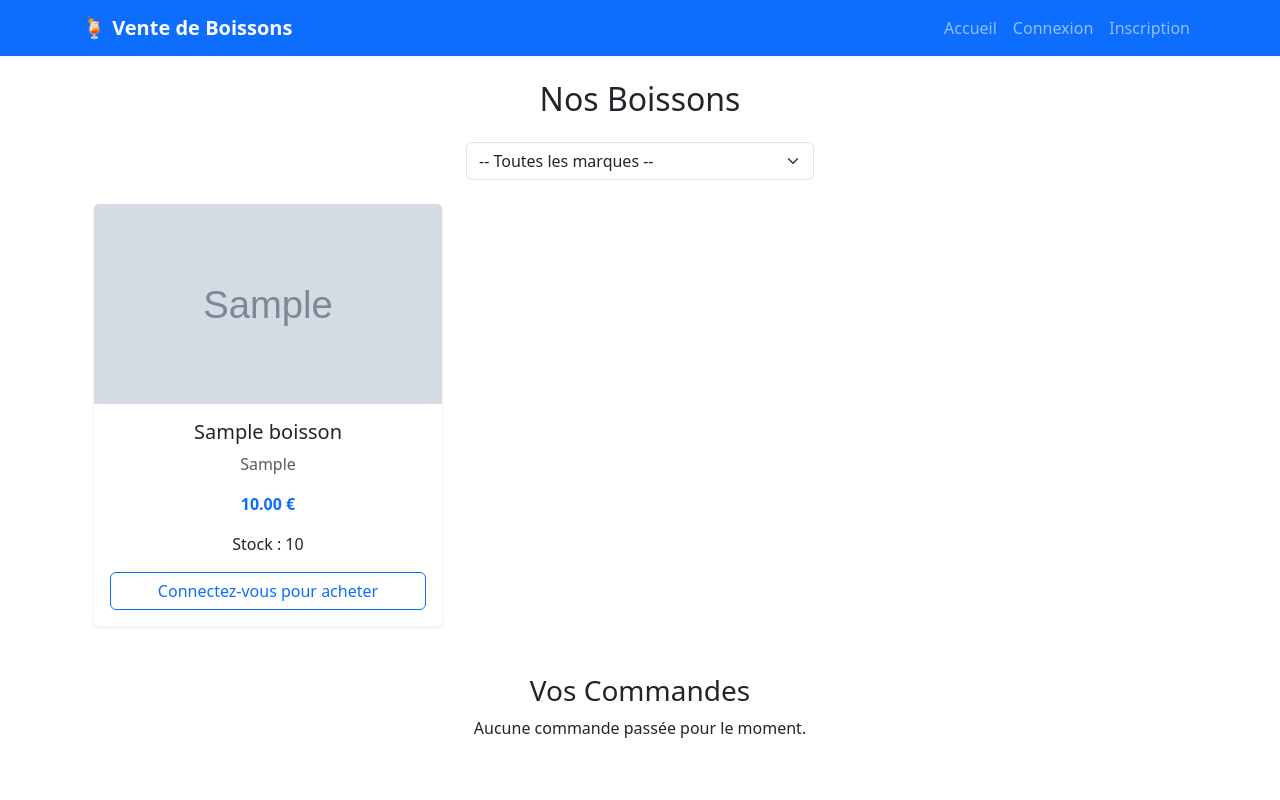
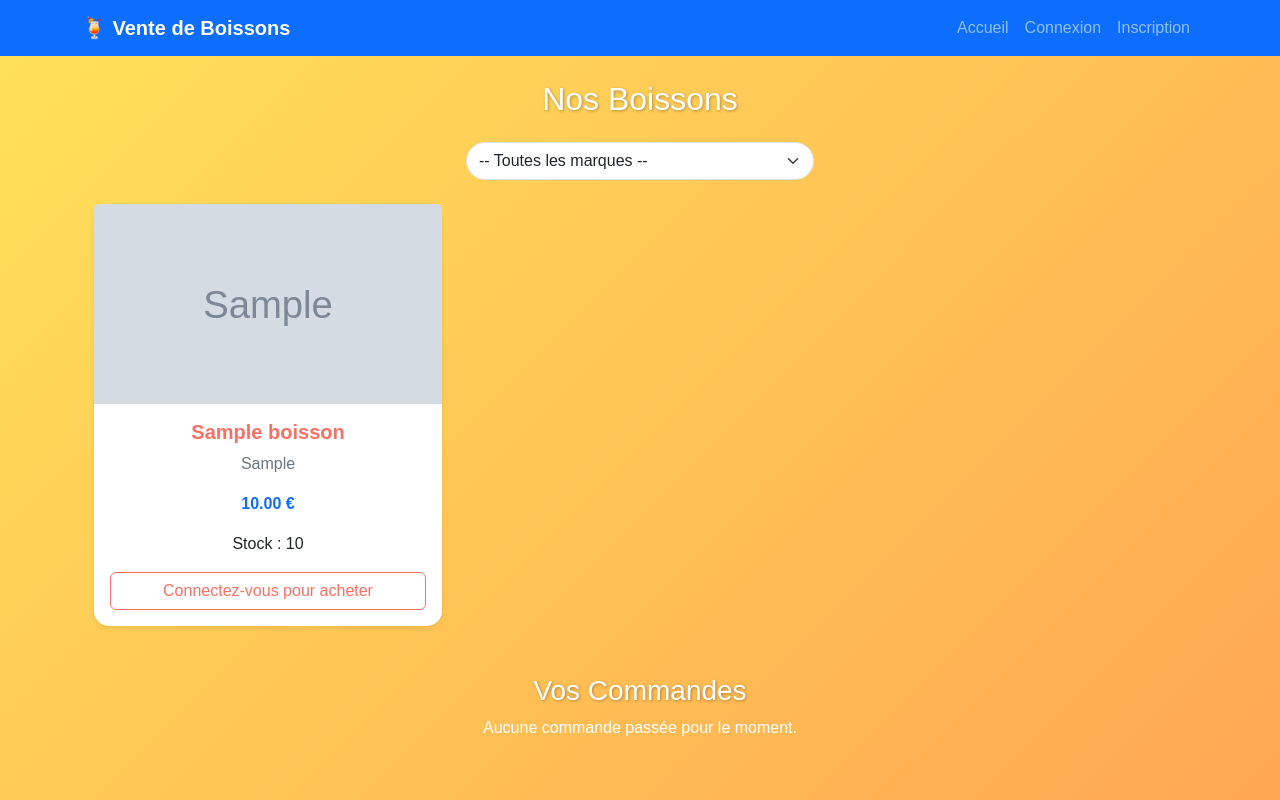
Before and after one commit to KulaNoah/ProjetAoutBoisson, a PHP site: page / in a window 1280 px wide. Run offline with PHP 8.4, Linux system fonts and the light colour scheme; tables that the repository leaves empty or names only in its code hold one stand-in row (values such as "Sample post"); grey boxes marked "Sample" are stand-in pictures; some libraries are stand-ins or nearby versions.

Commit message:
Rendu le site plus joli

```diff
--- a/ProjetBoisson/content/accueil.php
+++ b/ProjetBoisson/content/accueil.php
@@ -1,5 +1,4 @@
 <?php
-
 require_once __DIR__ . '/../admin/src/php/db/db_pg_connect.php';
 require_once __DIR__ . '/../admin/src/php/classes/Boisson.class.php';
 require_once __DIR__ . '/../admin/src/php/classes/BoissonDAO.class.php';
@@ -23,14 +22,87 @@ if (isset($_SESSION['user_id'])) {
 }
 ?>
 
+<!DOCTYPE html>
+<html lang="fr">
+<head>
+<meta charset="UTF-8">
+<meta name="viewport" content="width=device-width, initial-scale=1.0">
+<title>Nos Boissons</title>
+<link href="https://cdn.jsdelivr.net/npm/bootstrap@5.3.0/dist/css/bootstrap.min.css" rel="stylesheet">
+
+<style>
+body {
+    background: linear-gradient(135deg, #ffe259, #ffa751);
+    font-family: 'Poppins', sans-serif;
+    min-height: 100vh;
+}
+
+h2, h3 {
+    color: #fff;
+    text-shadow: 1px 1px 3px rgba(0,0,0,0.3);
+}
+
+.card {
+    border-radius: 15px;
+    transition: transform 0.3s, box-shadow 0.3s;
+    background: #fff;
+}
+
+.card:hover {
+    transform: translateY(-10px);
+    box-shadow: 0 20px 40px rgba(0,0,0,0.2);
+}
+
+.card-title {
+    color: #ff6f61;
+    font-weight: 600;
+}
+
+.card-text.text-muted {
+    color: #6c757d !important;
+}
+
+.btn-success {
+    background-color: #28c76f;
+    border: none;
+    transition: background-color 0.3s;
+}
+
+.btn-success:hover {
+    background-color: #20b358;
+}
+
+.btn-outline-primary {
+    border-color: #ff6f61;
+    color: #ff6f61;
+}
+
+.btn-outline-primary:hover {
+    background-color: #ff6f61;
+    color: #fff;
+}
+
+.form-select {
+    border-radius: 50px;
+}
+
+.list-group-item {
+    border-radius: 10px;
+    margin-bottom: 10px;
+    background: rgba(255,255,255,0.85);
+}
+</style>
+</head>
+<body>
+
 <div class="container mt-4">
     <h2 class="text-center mb-4">Nos Boissons</h2>
 
     <!-- Formulaire de filtrage -->
     <form method="get" action="index.php" class="mb-4">
         <input type="hidden" name="page" value="accueil">
-        <div class="row">
-            <div class="col-md-4 offset-md-4">
+        <div class="row justify-content-center">
+            <div class="col-md-4">
                 <select name="marque" class="form-select" onchange="this.form.submit()">
                     <option value="">-- Toutes les marques --</option>
                     <?php
@@ -120,6 +192,10 @@ if (isset($_SESSION['user_id'])) {
             <?php endforeach; ?>
         </div>
     <?php else: ?>
-        <p class="text-center">Aucune commande passée pour le moment.</p>
+        <p class="text-center text-white">Aucune commande passée pour le moment.</p>
     <?php endif; ?>
 </div>
+
+<script src="https://cdn.jsdelivr.net/npm/bootstrap@5.3.0/dist/js/bootstrap.bundle.min.js"></script>
+</body>
+</html>
```
Also changed, not shown: ProjetBoisson/content/panier.php (+95 -10 lines), ProjetBoisson/admin/uploads/ml-choux-art-by-cesvelox-v0-gGL3OhVNv1ToMxGxKg1WXmj0JPSSpwGP0UyI5IEK0m0-_1_.jpg (added).
